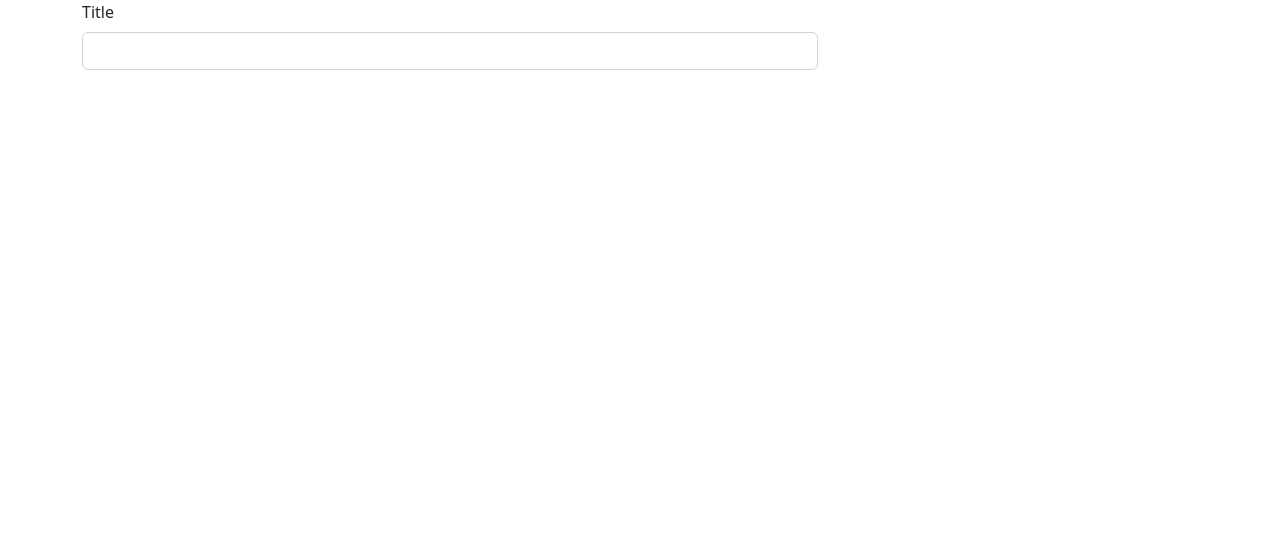
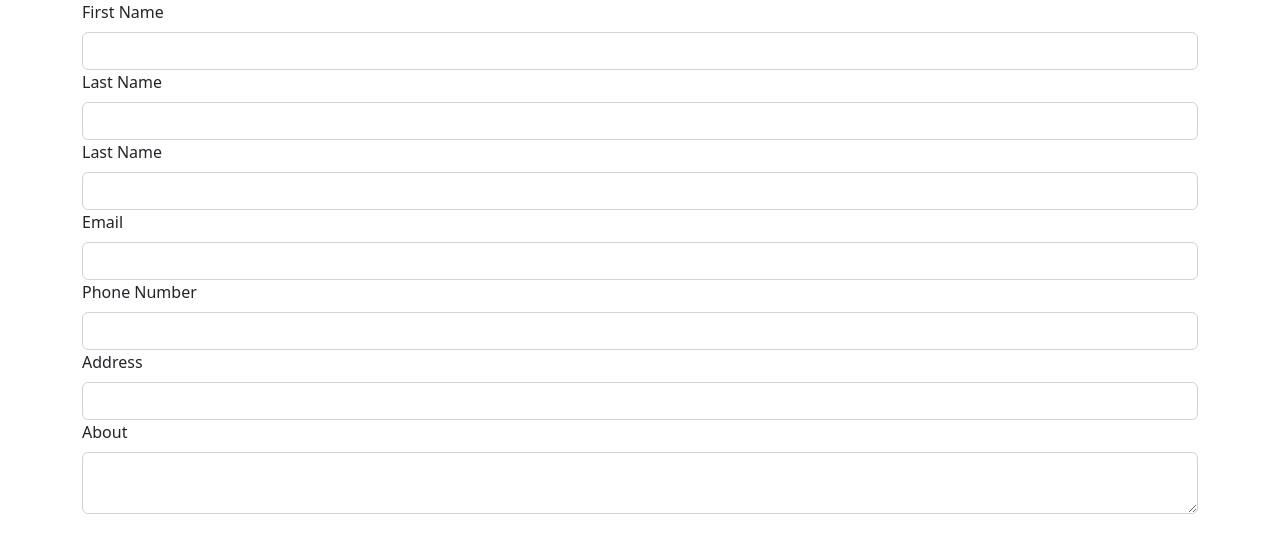
Before and after one commit to Junejune95/Angular__Practise, an Angular app: page / in a window 1280 px wide. Shown: the top 552 px of the page. Built offline with nearby package versions, Linux system fonts and the light colour scheme.

Commit message:
create form for my form

```diff
--- a/src/app/form-builder/form-builder.component.html
+++ b/src/app/form-builder/form-builder.component.html
@@ -1,14 +1,33 @@
 <div class="container">
-  <div class="row">
-    <div class="col-md-8">
-      <form>
-        <div class="row">
-          <div class="col-12">
-            <label class="form-label" for="firstName">Title</label>
-            <input type="text" id="firstName" class="form-control" />
-          </div>
-        </div>
-      </form>
+  <form>
+    <div class="form-group">
+      <label class="form-label" for="firstName">First Name</label>
+      <input type="text" id="firstName" class="form-control" />
     </div>
-  </div>
+    <div class="form-group">
+      <label class="form-label" for="lastName">Last Name</label>
+      <input type="text" id="lastName" class="form-control" />
+    </div>
+    <div class="form-group">
+      <label class="form-label" for="lastName">Last Name</label>
+      <input type="text" id="lastName" class="form-control" />
+    </div>
+
+    <div class="form-group">
+      <label class="form-label" for="email">Email</label>
+      <input type="email" class="form-control" />
+    </div>
+    <div class="form-group">
+      <label class="form-label" for="phoneNumber">Phone Number</label>
+      <input type="text" class="form-control" />
+    </div>
+    <div class="form-group">
+      <label class="form-label" for="address">Address</label>
+      <input type="text" class="form-control" />
+    </div>
+    <div class="form-group">
+      <label class="form-label" for="about">About</label>
+      <textarea class="form-control"></textarea>
+    </div>
+  </form>
 </div>
```
